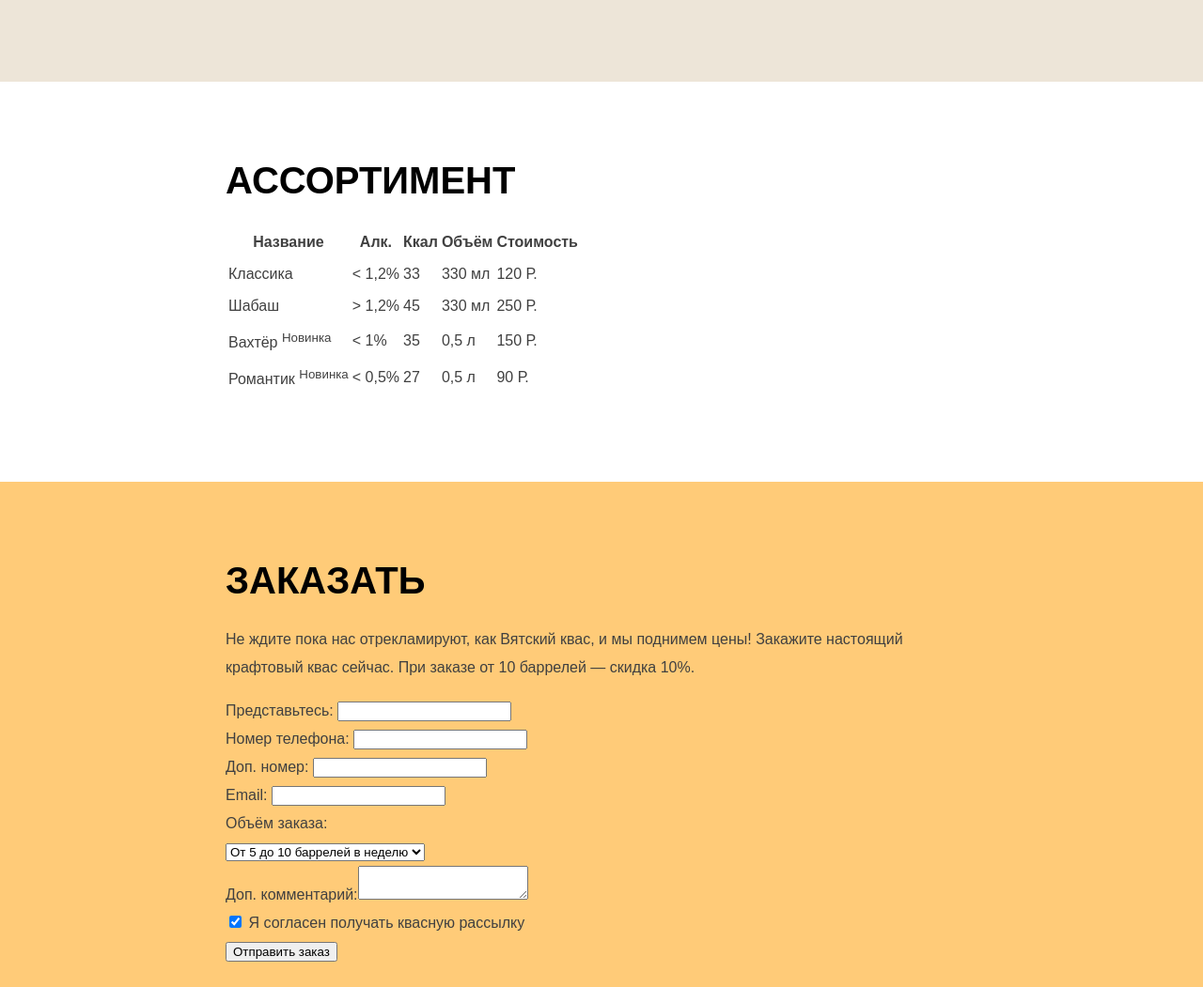
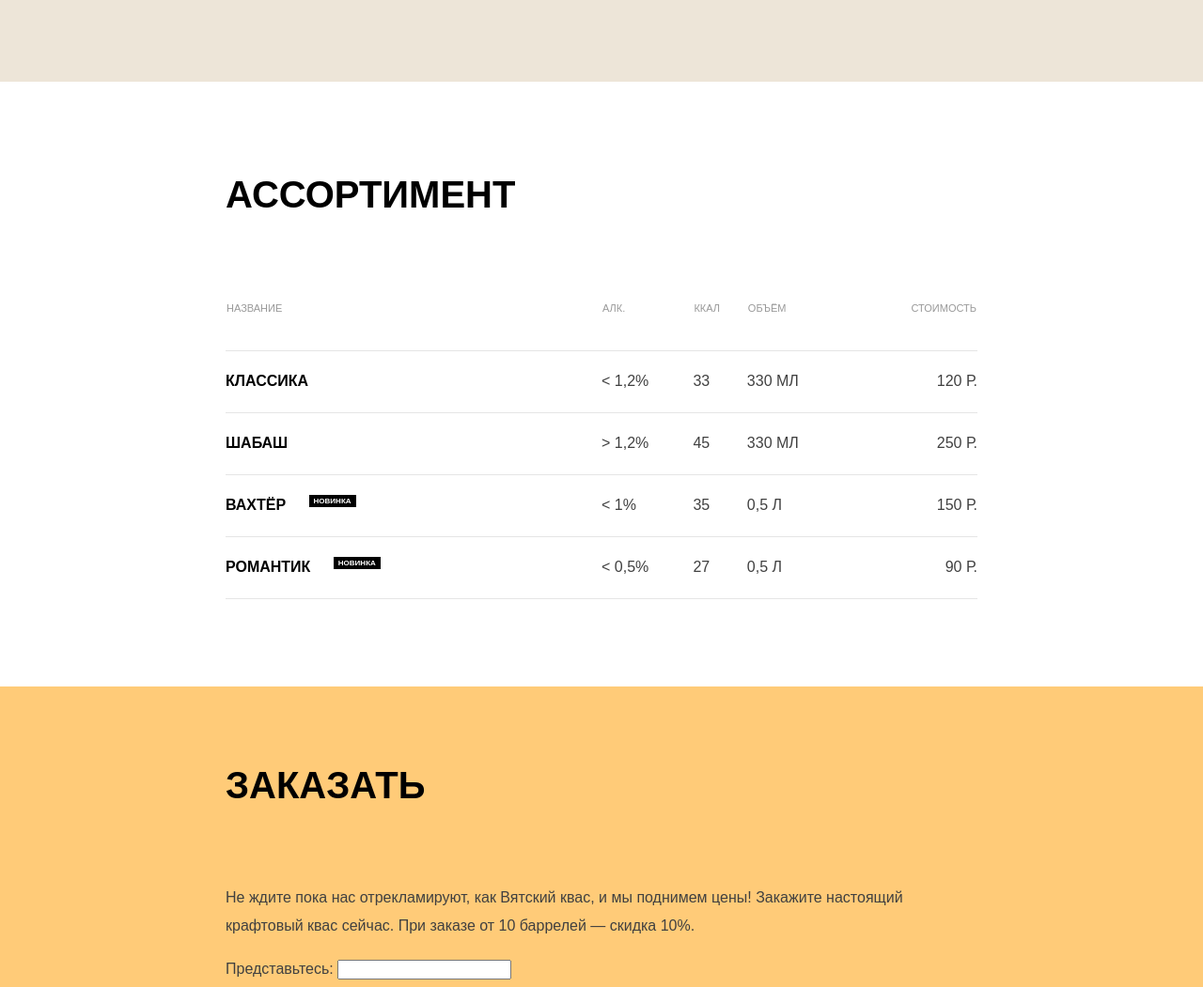
Before and after one commit to la-scala-projects/htmlacademy-kvast, a plain HTML site: page index.html in a window 1280 px wide. Shown: the part 3117-4168 px from the top of the page at 94% size. Drawn offline with Linux system fonts and the light colour scheme.

Commit message:
Заканчивает секцию с таблицей ассортимента

```diff
--- a/index.html
+++ b/index.html
@@ -209,37 +209,37 @@
       <section class="assortiment">
         <div class="container">
           <h2 class="assortiment__title">Ассортимент</h2>
-          <table>
-            <tr>
+          <table class="assortiment__table">
+            <tr class="assortiment__table-row">
               <th>Название</th>
               <th>Алк.</th>
               <th>Ккал</th>
               <th>Объём</th>
               <th>Стоимость</th>
             </tr>
-            <tr>
+            <tr class="assortiment__table-row">
               <td>Классика</td>
               <td>&lt; 1,2%</td>
               <td>33</td>
               <td>330 мл</td>
               <td>120 Р.</td>
             </tr>
-            <tr>
+            <tr class="assortiment__table-row">
               <td>Шабаш</td>
               <td>&gt; 1,2%</td>
               <td>45</td>
               <td>330 мл</td>
               <td>250 Р.</td>
             </tr>
-            <tr>
-              <td>Вахтёр <sup>Новинка</sup></td>
+            <tr class="assortiment__table-row">
+              <td>Вахтёр <sup class="assortiment__table-sup">Новинка</sup></td>
               <td>&lt; 1%</td>
               <td>35</td>
               <td>0,5 л</td>
               <td>150 Р.</td>
             </tr>
-            <tr>
-              <td>Романтик <sup>Новинка</sup></td>
+            <tr class="assortiment__table-row">
+              <td>Романтик <sup class="assortiment__table-sup">Новинка</sup></td>
               <td>&lt; 0,5%</td>
               <td>27</td>
               <td>0,5 л</td>
--- a/styles/styles.css
+++ b/styles/styles.css
@@ -349,6 +349,7 @@ img {
   font-weight: bold;
   color: #000000;
   margin-top: 0;
+  margin-bottom: 90px;
 }
 
 .press__title {
@@ -392,8 +393,59 @@ img {
 }
 
 .assortiment {
-  padding-top: 90px;
-  padding-bottom: 90px;
+  padding-top: 105px;
+  padding-bottom: 93px;
+}
+
+.assortiment__table {
+  width: 100%;
+  text-align: left;
+  border-collapse: collapse;
+  text-transform: uppercase;
+}
+
+.assortiment__table,
+.assortiment__table-row,
+.assortiment__table-row th,
+.assortiment__table-row td {
+  border-bottom: 1px solid #e5e5e5;
+}
+
+.assortiment__table-row th:last-child,
+.assortiment__table-row td:last-child {
+  text-align: right;
+}
+
+.assortiment__table-row th:first-child,
+.assortiment__table-row td:first-child {
+  width: 400px;
+}
+
+.assortiment__table-row th {
+  color: #999999;
+  font-size: 11px;
+  font-weight: normal;
+  padding-bottom: 30px;
+}
+
+.assortiment__table-row td {
+  padding: 17px 0 18px;
+}
+
+.assortiment__table-row td:first-child {
+  font-weight: bold;
+  color: #000000;
+}
+
+.assortiment__table-sup {
+  display: inline-flex;
+  background-color: #000000;
+  color: #ffffff;
+  font-size: 8px;
+  font-weight: bold;
+  padding: 2px 5px;
+  line-height: 9px;
+  margin-left: 20px;
 }
 
 .order-now {
```
